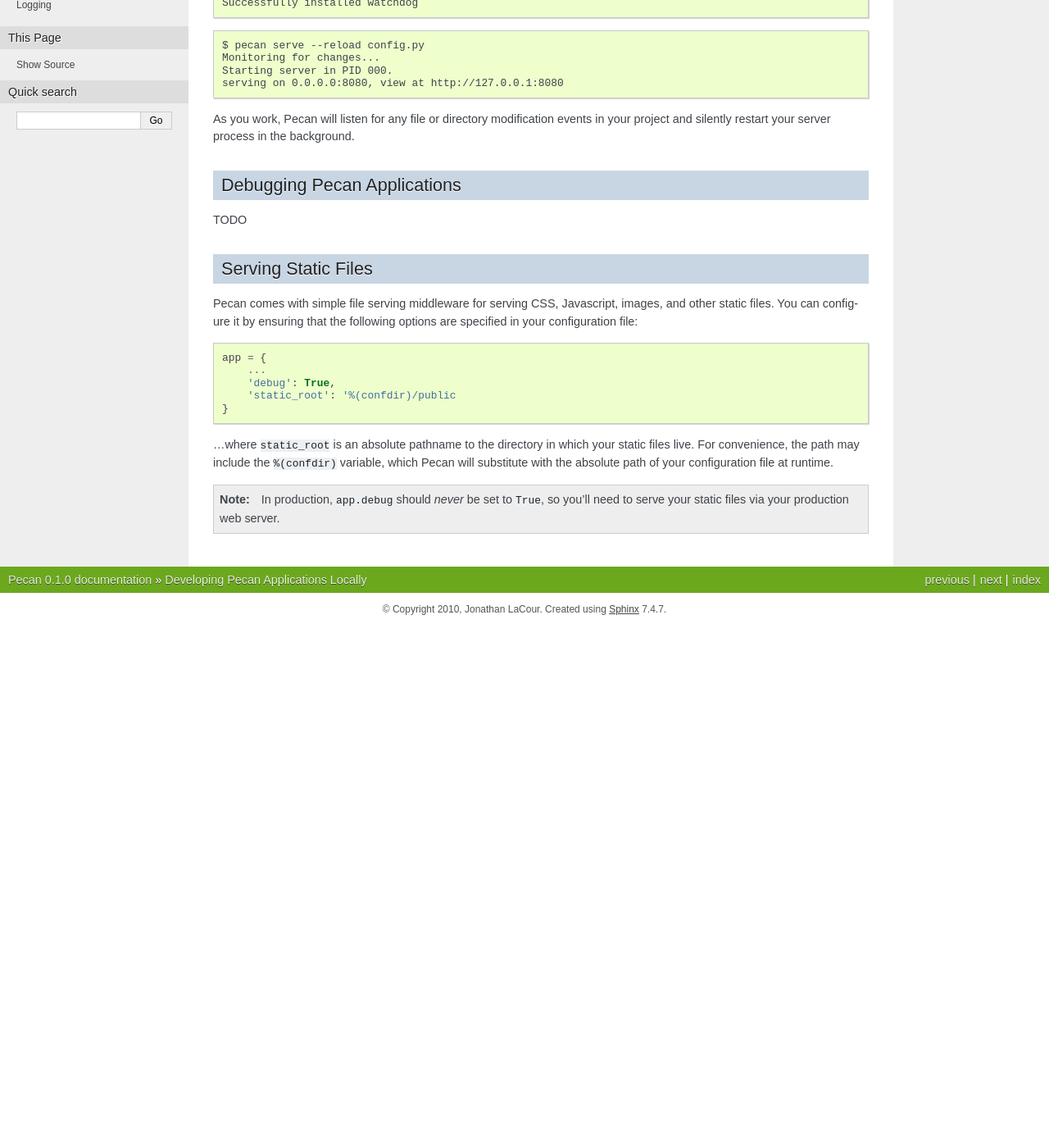
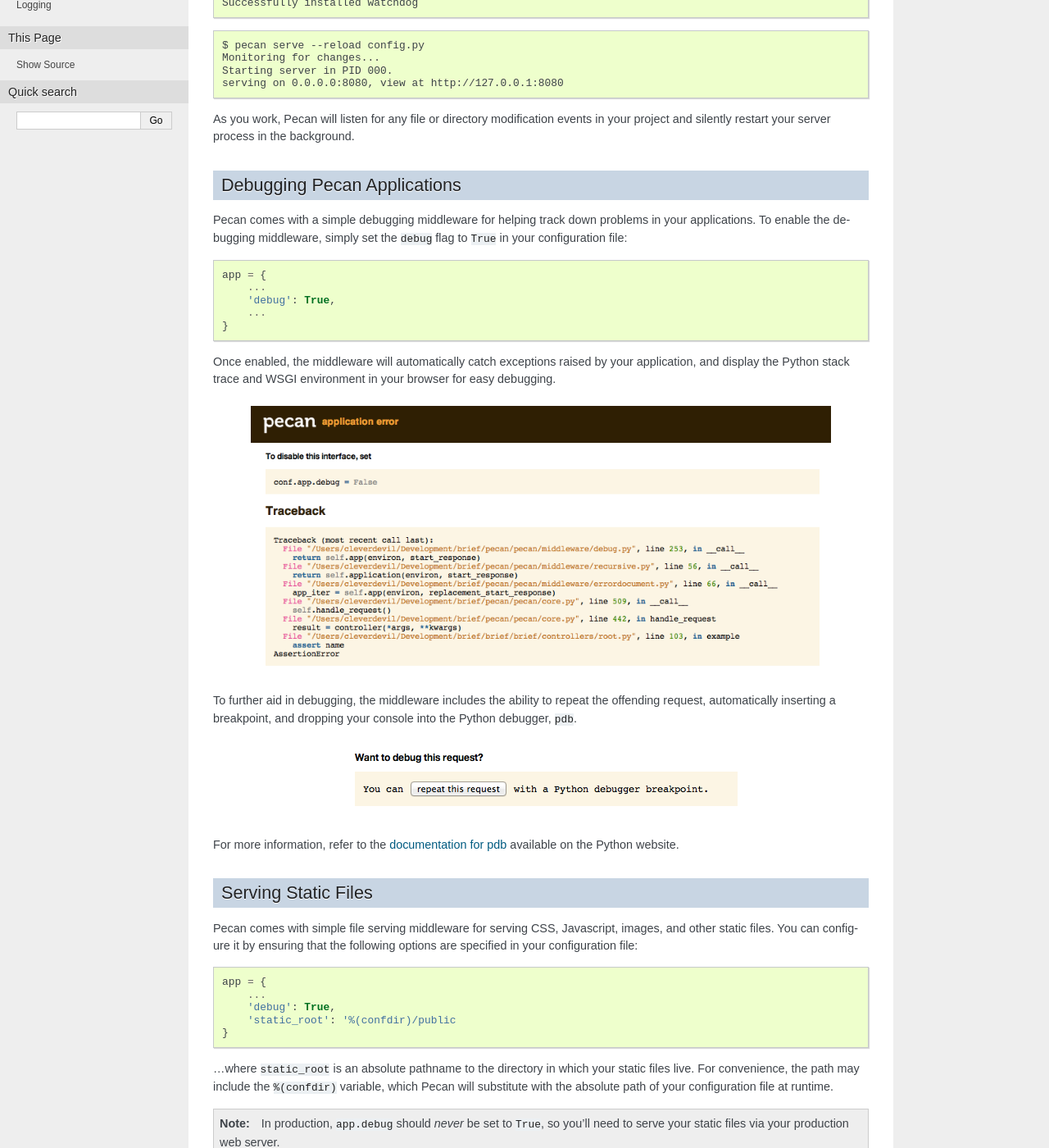
Before and after one commit to stackforge/pecan, a Sphinx documentation site: the page built from docs/source/development.rst, in a window 1280 px wide and 1400 px high, scrolled down 354 px. Shown: the whole window at 82% size. Built offline with Sphinx 7.4.7, drawn with Linux system fonts in a browser that asks for light colours; before the commit the page ends 1117 px from its top, so only the background shows below that.

Commit message:
Adding documentation for the debug middleware, including docstrings.

```diff
--- a/docs/source/development.rst
+++ b/docs/source/development.rst
@@ -9,7 +9,37 @@
 
 Debugging Pecan Applications
 ----------------------------
-TODO
+Pecan comes with a simple debugging middleware for helping track down problems
+in your applications. To enable the debugging middleware, simply set the
+``debug`` flag to ``True`` in your configuration file::
+
+    app = {
+        ...
+        'debug': True,
+        ...
+    }
+
+Once enabled, the middleware will automatically catch exceptions raised by your
+application, and display the Python stack trace and WSGI environment in your
+browser for easy debugging.
+
+.. figure:: debug-middleware-1.png
+   :alt: Pecan debug middleware sample output.
+   :width: 90%
+   :align: center
+
+To further aid in debugging, the middleware includes the ability to repeat the
+offending request, automatically inserting a breakpoint, and dropping your
+console into the Python debugger, ``pdb``.
+
+.. figure:: debug-middleware-2.png
+   :alt: Pecan debug middleware request debugger.
+   :align: center
+
+For more information, refer to the
+`documentation for pdb <http://docs.python.org/library/pdb.html>`_ available on
+the Python website.
+
 
 Serving Static Files
 --------------------
--- a/docs/source/index.rst
+++ b/docs/source/index.rst
@@ -73,6 +73,7 @@
    pecan_decorators.rst
    pecan_deploy.rst
    pecan_hooks.rst
+   pecan_middleware_debug.rst
    pecan_jsonify.rst
    pecan_rest.rst
    pecan_routing.rst
```
Also changed, not shown: docs/source/pecan_middleware_debug.rst (added, +8 -0 lines), docs/source/debug-middleware-1.png (added), docs/source/debug-middleware-2.png (added), 1 other file.
